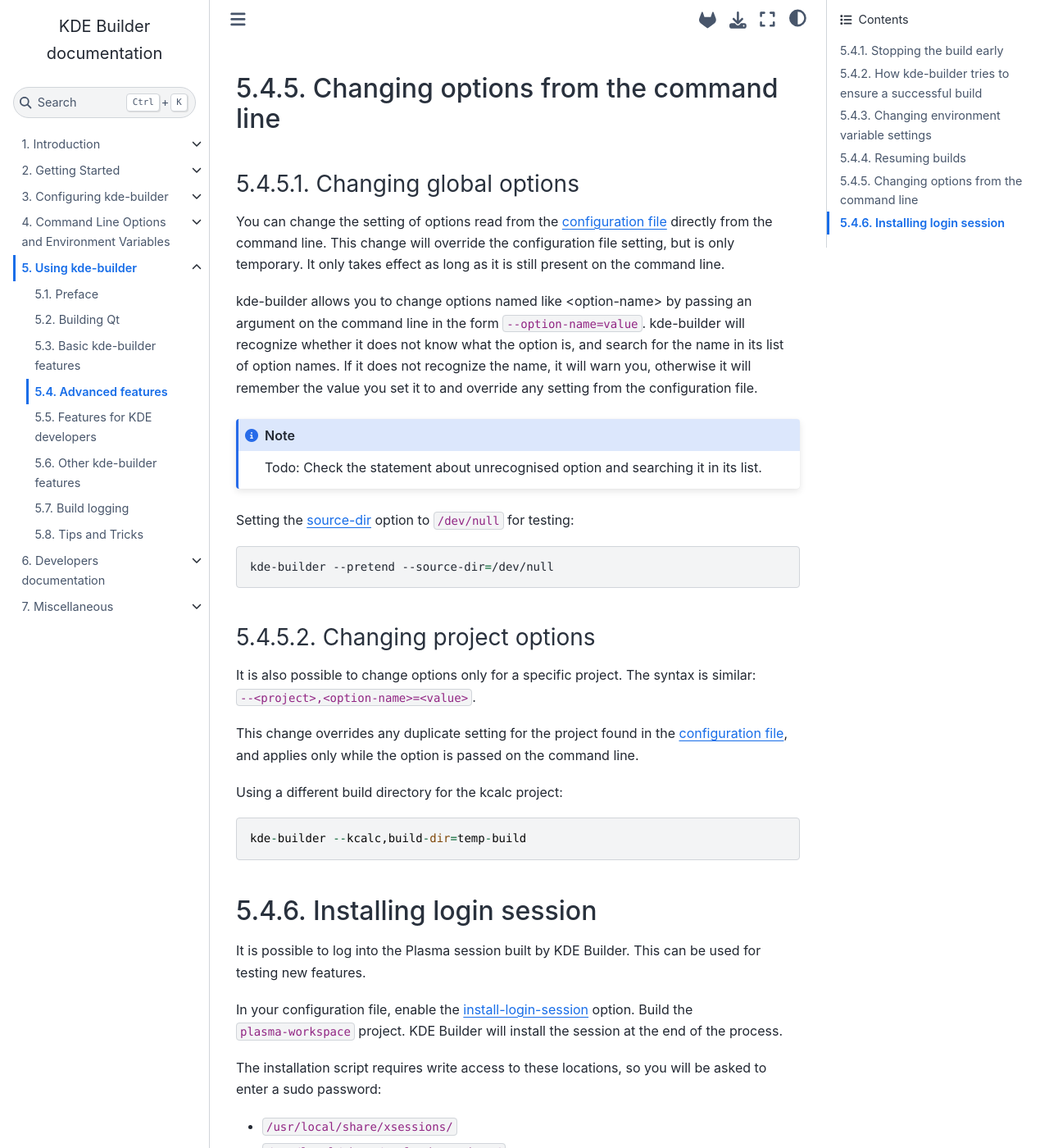
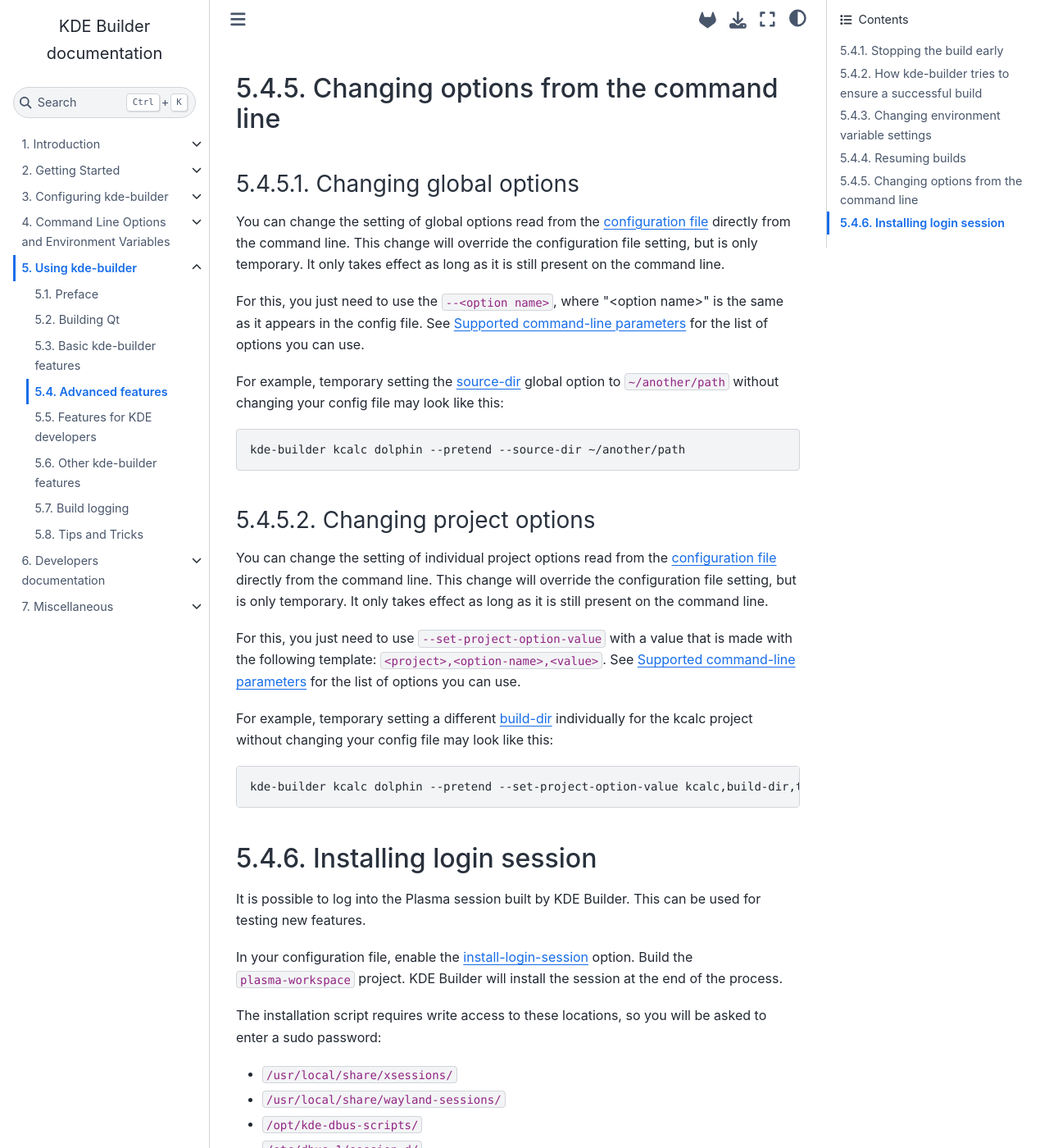
Before and after one commit to KDE/kde-builder, a Sphinx documentation site: the page built from doc/using-kde-builder/advanced-features.md, in a window 1280 px wide and 1400 px high, scrolled down 4426 px. Shown: the whole window at 82% size. Built offline with Sphinx 7.4.7 and the Sphinx Book theme 1.1.4, drawn with Linux system fonts in a browser that asks for light colours.

Commit message:
doc: Fix incorrect info regarding --set-project-option-value option

````diff
--- a/doc/using-kde-builder/advanced-features.md
+++ b/doc/using-kde-builder/advanced-features.md
@@ -214,44 +214,39 @@
 (changing-global-opts)=
 ### Changing global options
 
-You can change the setting of options read from the [configuration
+You can change the setting of global options read from the [configuration
 file](../getting-started/configure-data) directly from the command line. This change will
 override the configuration file setting, but is only temporary. It only
 takes effect as long as it is still present on the command line.
 
-kde-builder allows you to change options named like \<option-name\> by
-passing an argument on the command line in the form
-`--option-name=value`. kde-builder will recognize whether it does not
-know what the option is, and search for the name in its list of option
-names. If it does not recognize the name, it will warn you, otherwise it
-will remember the value you set it to and override any setting from the
-configuration file.
+For this, you just need to use the `--<option name>`, where "\<option name\>" is the same as
+it appears in the config file.
+See [](#supported-cmdline-parameters) for the list of options you can use.
 
-```{note}
-Todo: Check the statement about unrecognised option and searching it in its list.
-```
-
-Setting the [source-dir](#conf-source-dir) option to `/dev/null` for
-testing:
+For example, temporary setting the [source-dir](#conf-source-dir) global option to `~/another/path`
+without changing your config file may look like this:
 
 ```bash
-kde-builder --pretend --source-dir=/dev/null
+kde-builder kcalc dolphin --pretend --source-dir ~/another/path
 ```
 
 (changing-project-opts)=
 ### Changing project options
 
-It is also possible to change options only for a specific project. The
-syntax is similar: `--<project>,<option-name>=<value>`.
+You can change the setting of individual project options read from the [configuration
+file](../getting-started/configure-data) directly from the command line. This change will
+override the configuration file setting, but is only temporary. It only
+takes effect as long as it is still present on the command line.
 
-This change overrides any duplicate setting for the project found in the
-[configuration file](../getting-started/configure-data), and applies only while the option
-is passed on the command line.
+For this, you just need to use `--set-project-option-value` with a value that is made
+with the following template: `<project>,<option-name>,<value>`.
+See [](#supported-cmdline-parameters) for the list of options you can use.
 
-Using a different build directory for the kcalc project:
+For example, temporary setting a different [build-dir](#conf-build-dir)
+individually for the kcalc project without changing your config file may look like this:
 
-```
-kde-builder --kcalc,build-dir=temp-build
+```bash
+kde-builder kcalc dolphin --pretend --set-project-option-value kcalc,build-dir,temp-build
 ```
 
 (installing-login-session)=
````
